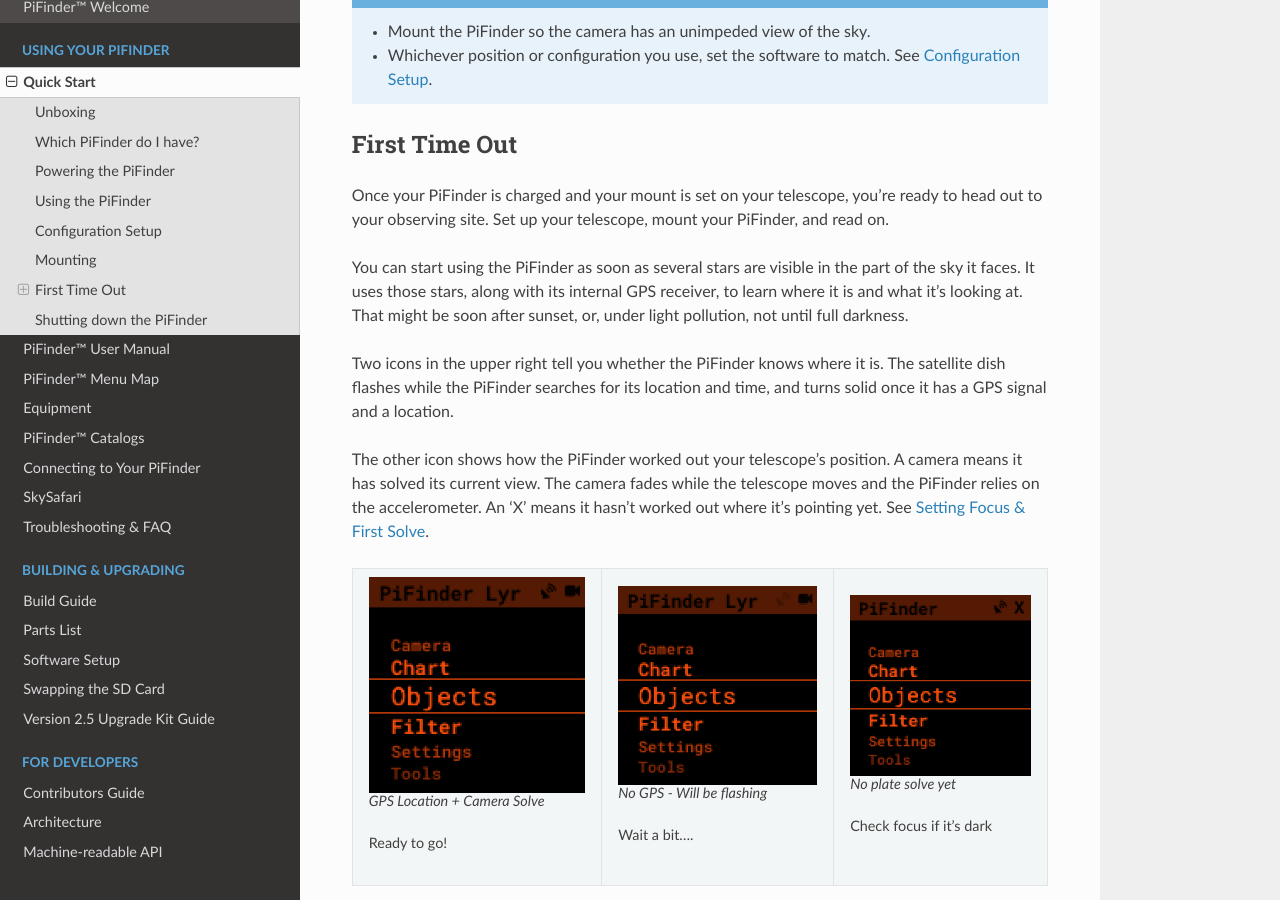
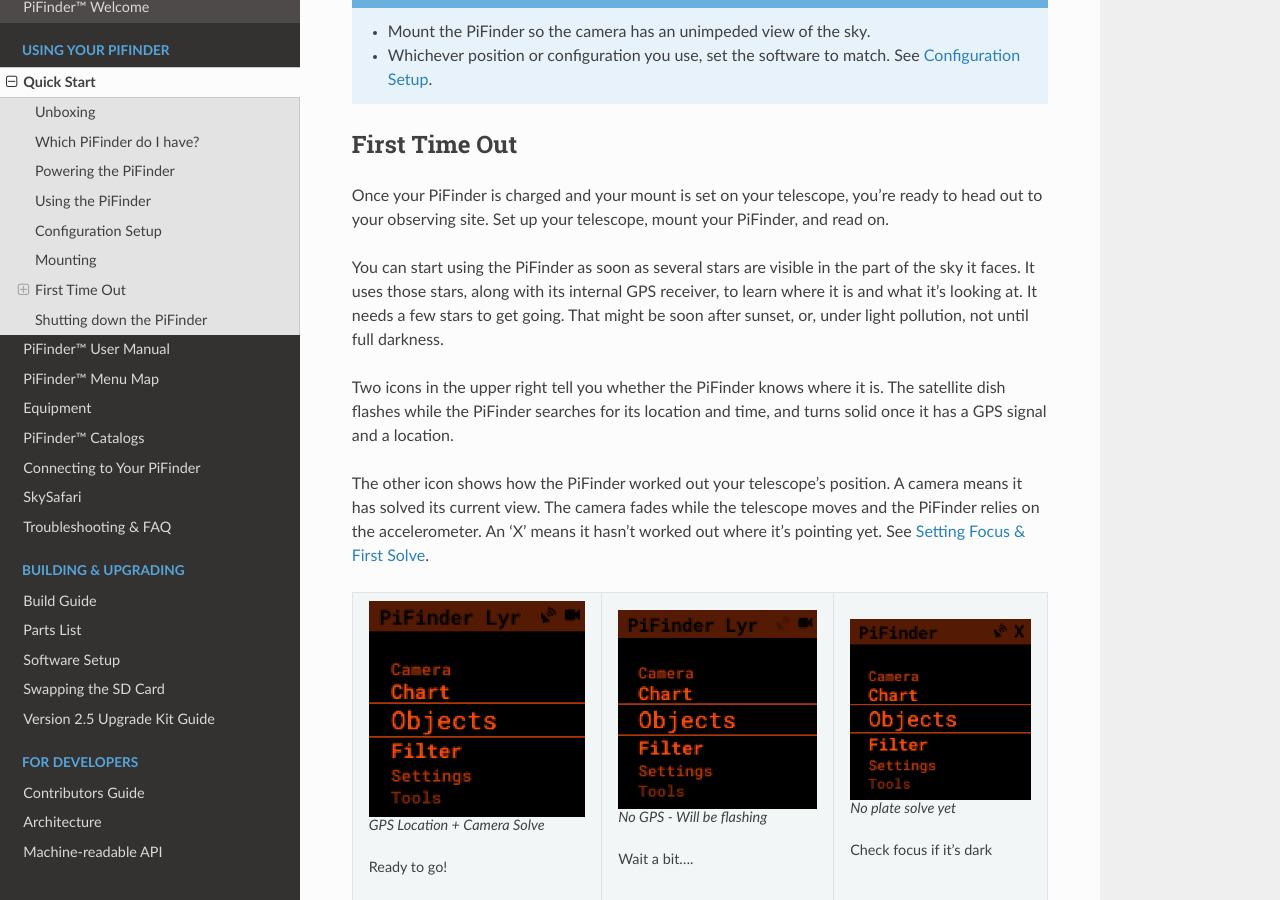
Before and after one commit to brickbots/PiFinder, a Sphinx documentation site: the page built from docs/source/quick_start.rst, in a window 1280 px wide and 900 px high, scrolled down 10094 px. Built offline with Sphinx 7.4.7 and the Read the Docs theme 3.1.0, drawn with Linux system fonts in a browser that asks for light colours.

Commit message:
docs(quick_start): restore the dropped "needs a few stars" clause
The original read "...to learn where it is and what it's looking at, so
it needs a few stars to get going." The conversion dropped the trailing
clause.

Restored as its own sentence rather than re-attached with "so", which
keeps the source's meaning without rebuilding a 27-word sentence on a
page whose mean is 16.

Co-Authored-By: Claude Opus 5 (1M context) <noreply@anthropic.com>
Claude-Session: https://claude.ai/code/session_01HqTCarGCgTRWBQ1ysG8XFD

```diff
--- a/docs/source/quick_start.rst
+++ b/docs/source/quick_start.rst
@@ -265,8 +265,8 @@ out to your observing site. Set up your telescope, mount your PiFinder, and read
 
 You can start using the PiFinder as soon as several stars are visible in the part of the
 sky it faces. It uses those stars, along with its internal GPS receiver, to learn where it
-is and what it's looking at. That might be soon after sunset, or, under light pollution,
-not until full darkness.
+is and what it's looking at. It needs a few stars to get going. That might be soon after
+sunset, or, under light pollution, not until full darkness.
 
 Two icons in the upper right tell you whether the PiFinder knows where it is. The satellite
 dish flashes while the PiFinder searches for its location and time, and turns solid once it
```
